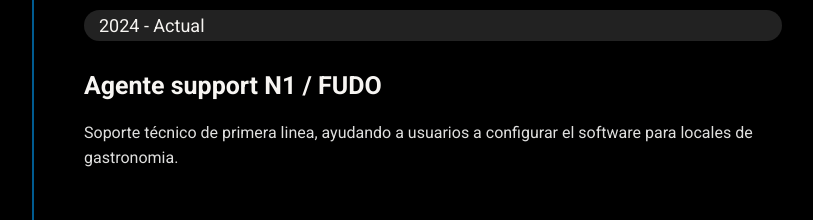
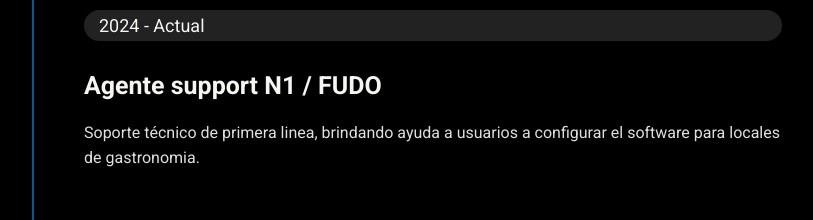
Before and after one commit to FranMayer/Portfolio-FM, a plain HTML site: page index.html in a window 1280 px wide. Shown: the part 1800-2020 px from the top of the page, without its empty margins (208-1021 px from the left). Drawn offline with Linux system fonts and the light colour scheme.

Commit message:
Modificando texto del about

```diff
--- a/index.html
+++ b/index.html
@@ -160,7 +160,7 @@
                     <div class="content">
                         <span>2024 - Actual</span>
                         <h3>Agente support N1 / FUDO</h3>
-                        <p>Soporte técnico de primera linea, ayudando a usuarios a configurar el software para locales de gastronomia.</p>
+                        <p>Soporte técnico de primera linea, brindando ayuda a usuarios a configurar el software para locales de gastronomia.</p>
                     </div>
                 </div>
 
```
